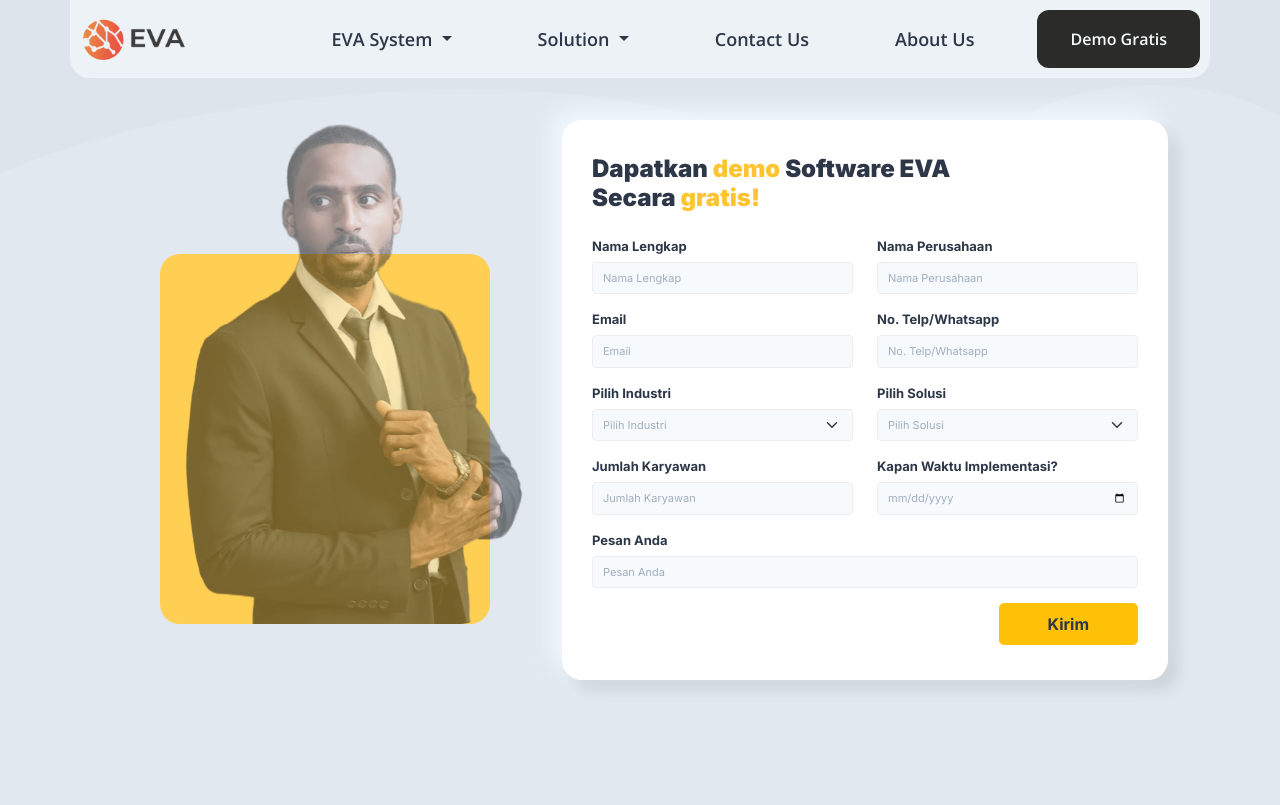
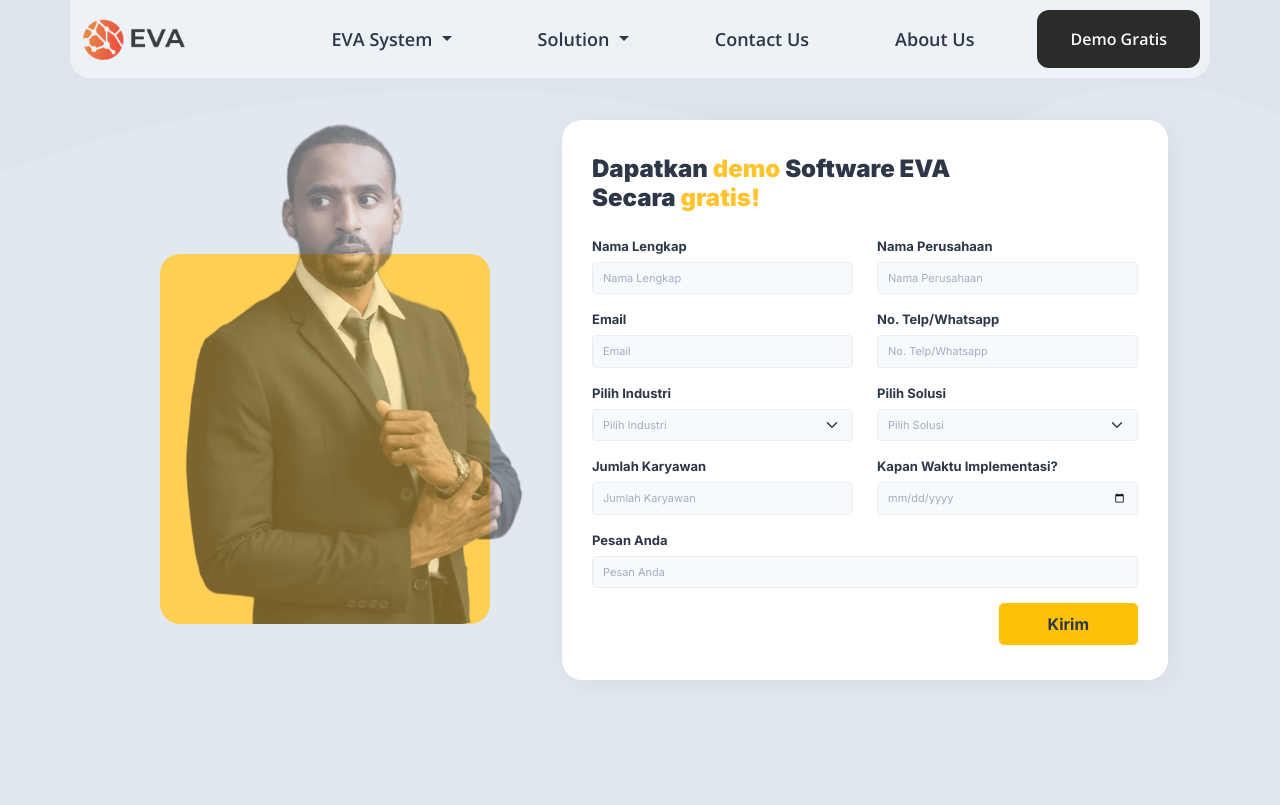
Before and after one commit to muhadiyaksa/eva-contactus, a plain HTML site: page index.html in a window 1280 px wide. Shown: the top 805 px of the page. Drawn offline with nearby package versions, Linux system fonts and the light colour scheme.

Commit message:
Update Shadow

```diff
--- a/style.css
+++ b/style.css
@@ -311,8 +311,8 @@ body {
 }
 
 .formSection .card-form {
-  box-shadow: -10px -10px 25px #f1f8ff, 10px 10px 15px rgba(0, 0, 0, 0.1);
-  /* box-shadow: 13px 14px 21px rgba(0, 0, 0, 0.5); */
+  /* box-shadow: -10px -10px 25px #f1f8ff, 10px 10px 15px rgba(0, 0, 0, 0.1); */
+  box-shadow: 5px 5px 25px rgba(117, 117, 117, 0.1);
   transition: 2s;
   background-color: white;
   border-radius: 20px;
```
